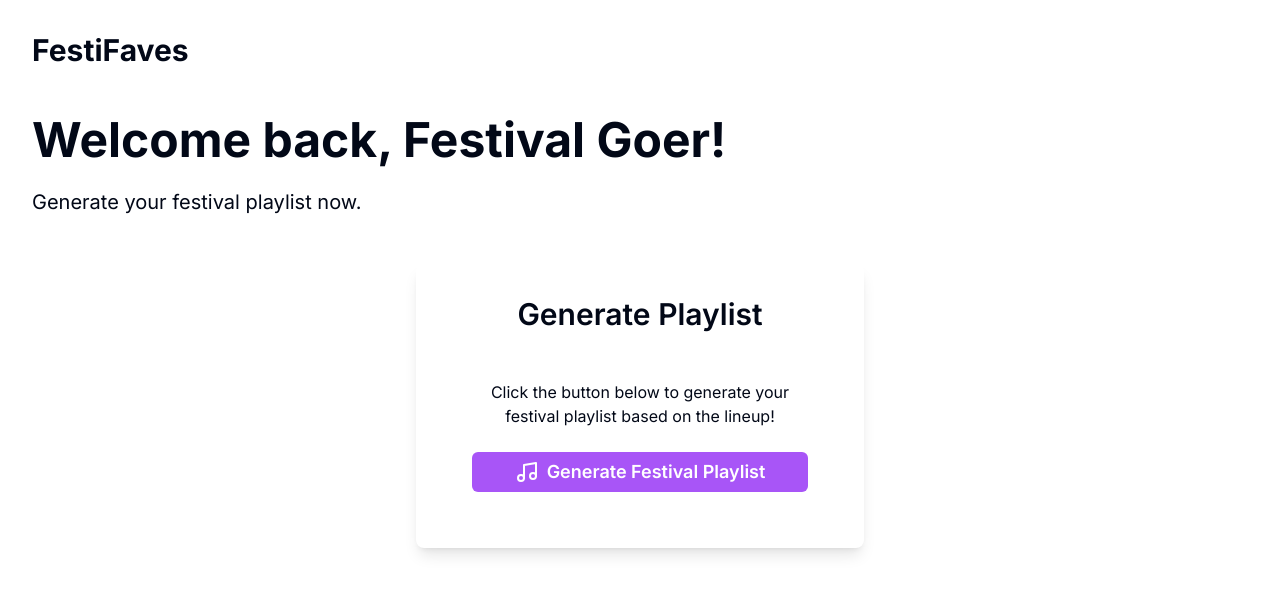
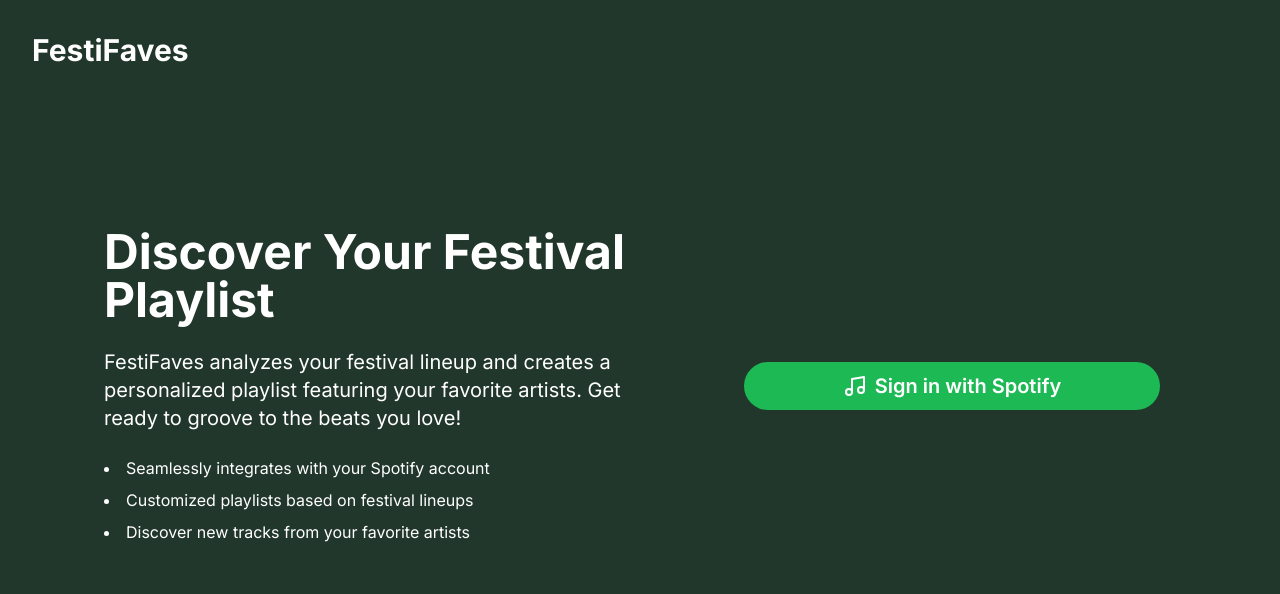
Before and after one commit to jasontech1998/festifaves, a Next.js app: page / in a window 1280 px wide. Shown: the top 594 px of the page. Built offline with nearby package versions, Linux system fonts and the light colour scheme; no server answers.

Commit message:
work on some format styling

```diff
--- a/app/artists/page.tsx
+++ b/app/artists/page.tsx
@@ -1,10 +1,6 @@
 "use client";
 
 import React, { useState, useEffect, useCallback } from "react";
-import { Button } from "@/components/ui/button";
-import { ArrowLeft } from "lucide-react";
-import { useRouter } from "next/navigation";
-import Login from "@/components/Login";
 import { ArtistResult, GetArtists } from "@/lib/actions";
 import Image from "next/image";
 
@@ -13,7 +9,6 @@
   const [isLoading, setIsLoading] = useState(false);
   const [error, setError] = useState<string | null>(null);
   const [hasFetched, setHasFetched] = useState(false);
-  const router = useRouter();
 
   const fetchArtists = useCallback(async () => {
     if (hasFetched) return; // Prevent multiple fetches
@@ -47,47 +42,36 @@
     fetchArtists();
   }, [fetchArtists]);
 
+  const handleCreatePlaylist = () => {
+    console.log(artists);
+    // Implement playlist creation logic here
+    console.log("Creating playlist...");
+  };
+
   return (
-    <div className=" p-8">
-      <header className="mb-12 flex justify-between items-center">
-        <h1 className="text-3xl font-bold">FestiFaves</h1>
-        <Button
-          onClick={() => router.push("/")}
-          variant="ghost"
-          className=" hover:text-purple-800"
-        >
-          <ArrowLeft className="mr-2 h-4 w-4" /> Back to Home
-        </Button>
-      </header>
-
-      <main>
-        <h2 className="text-2xl font-bold mb-6">Artists Found</h2>
-        <p className="text-xl mb-12">
+    <div className="flex flex-col lg:flex-row p-4 lg:p-8 gap-8">
+      <div className="w-full order-2 lg:order-1 lg:w-2/3">
+        <h2 className="text-2xl font-bold mb-4 lg:mb-6">Artists Found</h2>
+        <p className="text-lg lg:text-xl mb-6 lg:mb-12">
           Here are the artists we found in your festival lineup:
         </p>
 
-        <Login />
-
-        {isLoading && <p>Loading artists...</p>}
-        {error && <p className="text-red-500">{error}</p>}
-
         {!isLoading && !error && (
-          <div className="container mx-auto px-4">
-            <div className="grid grid-cols-2 sm:grid-cols-3 md:grid-cols-4 lg:grid-cols-5 gap-4">
+          <div className="grid grid-cols-1 sm:grid-cols-2 md:grid-cols-3 gap-4">
             {artists.map((artist, index) => (
               <a
                 key={artist.id + index}
                 href={artist.profileUrl}
                 target="_blank"
                 rel="noopener noreferrer"
-                  className="flex flex-col items-center p-2 border rounded-lg hover:bg-gray-100 transition duration-300 ease-in-out"
+                className="flex flex-col items-center p-2 border rounded-lg hover:bg-gray-100 hover:text-gray-600 transition duration-300 ease-in-out"
               >
-                  <div className="w-24 h-24 sm:w-32 sm:h-32 md:w-40 md:h-40 relative mb-2">
+                <div className="w-20 h-20 sm:w-24 sm:h-24 md:w-32 md:h-32 lg:w-40 lg:h-40 relative mb-2">
                   <Image
                     src={artist.imageUrl}
                     alt={artist.name}
                     fill
-                      sizes="(max-width: 768px) 100px, 200px"
+                    sizes="(max-width: 640px) 80px, (max-width: 768px) 96px, (max-width: 1024px) 128px, 160px"
                     className="rounded-full"
                   />
                 </div>
@@ -102,9 +86,23 @@
               </a>
             ))}
           </div>
+        )}
       </div>
-        )}
-      </main>
+
+      <div className="w-full order-1 lg:order-2 lg:w-1/3">
+        <div className="bg-white p-6 rounded-lg shadow-md text-black">
+          <h2 className="text-2xl font-bold mb-4">Generate Playlist</h2>
+          <p className="mb-6">
+            Click the button below to create a playlist with your liked songs from these artists!
+          </p>
+          <button
+            onClick={handleCreatePlaylist}
+            className="w-full bg-purple-500 text-white font-bold py-2 px-4 rounded hover:bg-purple-600 transition duration-300"
+          >
+            Create Festival Playlist
+          </button>
+        </div>
+      </div>
     </div>
   );
 }
--- a/app/layout.tsx
+++ b/app/layout.tsx
@@ -3,6 +3,7 @@
 import { SessionProvider } from "@/components/provider";
 import { cn } from "@/lib/utils";
 import "./globals.css";
+import Header from "@/components/Header";
 
 const fontSans = FontSans({
   subsets: ["latin"],
@@ -23,11 +24,14 @@
     <html lang="en">
       <body
         className={cn(
-          "min-h-screen bg-background font-sans antialiased",
+          "min-h-screen bg-[#22372B] text-white font-sans antialiased",
           fontSans.variable
         )}
       >
-        <SessionProvider>{children}</SessionProvider>
+        <Header />
+        <main className="flex-grow">
+          <SessionProvider>{children}</SessionProvider>
+        </main>
       </body>
     </html>
   );
--- a/app/page.tsx
+++ b/app/page.tsx
@@ -1,62 +1,29 @@
-"use client";
-
-import React, { useState } from "react";
-import { Button } from "@/components/ui/button";
-import { Card, CardContent } from "@/components/ui/card";
-import { Music } from "lucide-react";
-import { useRouter } from "next/navigation";
+import React from "react";
+import AuthenticatedAction from "@/components/AuthenticatedAction";
 
 export default function FestiFaves() {
-  const [isLoading, setIsLoading] = useState(false);
-  const router = useRouter();
-
-  const handleGeneratePlaylist = async () => {
-    setIsLoading(true);
-    try {
-      const res = await fetch("/api/ask_ai", { method: "POST" });
-      const data = await res.json();
-      const parsedData = JSON.parse(data.message.content);
-
-      // Store the artists data in localStorage
-      localStorage.setItem('festifaves_artists', JSON.stringify(parsedData.artists));
-
-      // Navigate to the artists page
-      router.push('/artists');
-    } catch (error) {
-      console.error("Error:", error);
-      setIsLoading(false);
-    }
-  };
 
   return (
-    <div className="p-8">
-      <header className="mb-12">
-        <h1 className="text-3xl font-bold">FestiFaves</h1>
-      </header>
+    <div className="flex flex-col md:flex-row items-center justify-center py-32 p-8 gap-12">
+      <div className="md:w-1/2 max-w-xl">
+        <h2 className="text-4xl md:text-5xl font-bold mb-6">
+          Discover Your Festival Playlist
+        </h2>
+        <p className="text-xl mb-6">
+          FestiFaves analyzes your festival lineup and creates a personalized
+          playlist featuring your favorite artists. Get ready to groove to the
+          beats you love!
+        </p>
+        <ul className="list-disc list-inside space-y-2">
+          <li>Seamlessly integrates with your Spotify account</li>
+          <li>Customized playlists based on festival lineups</li>
+          <li>Discover new tracks from your favorite artists</li>
+        </ul>
+      </div>
 
-      <main>
-        <h2 className="text-5xl font-bold mb-6">Welcome back, Festival Goer!</h2>
-        <p className="text-xl mb-12">Generate your festival playlist now.</p>
-
-        <div className="max-w-md mx-auto">
-          <Card className="shadow-lg border-0 overflow-hidden">
-            <CardContent className="p-8">
-              <h3 className="text-3xl font-semibold mb-6 text-center">Generate Playlist</h3>
-              <div className="bg-white bg-opacity-20 p-6 rounded-lg backdrop-filter backdrop-blur-sm">
-                <p className="mb-6 text-center">Click the button below to generate your festival playlist based on the lineup!</p>
-                <Button
-                  onClick={handleGeneratePlaylist}
-                  disabled={isLoading}
-                  className="w-full bg-purple-500 hover:bg-purple-600 text-white py-4 text-lg font-semibold transition-all duration-300 ease-in-out transform hover:scale-105"
-                >
-                  <Music className="mr-2 h-6 w-6" />
-                  {isLoading ? "Generating..." : "Generate Festival Playlist"}
-                </Button>
-              </div>
-            </CardContent>
-          </Card>
-        </div>
-      </main>
+      <div className="md:w-1/2 max-w-md w-full">
+        <AuthenticatedAction />
+      </div>
     </div>
   );
 }
--- /dev/null
+++ b/components/AuthenticatedAction.tsx
@@ -0,0 +1,22 @@
+"use client";
+
+import React from 'react';
+import { useSession } from 'next-auth/react';
+import Login from '@/components/Login';
+import UploadFestivalButton from '@/components/UploadFestivalButton';
+
+const AuthenticatedAction: React.FC = () => {
+  const { data: session, status } = useSession();
+
+  if (status === 'loading') {
+    return <div>Loading...</div>;
+  }
+
+  if (!session) {
+    return <Login />;
+  }
+
+  return <UploadFestivalButton />;
+};
+
+export default AuthenticatedAction;
--- /dev/null
+++ b/components/Header.tsx
@@ -0,0 +1,16 @@
+import React from 'react';
+import Link from 'next/link';
+
+const Header: React.FC = () => {
+  return (
+    <header className="p-8">
+      <nav>
+        <Link href="/" className="text-3xl font-bold text-white hover:text-gray-300 transition-colors">
+          FestiFaves
+        </Link>
+      </nav>
+    </header>
+  );
+};
+
+export default Header;
--- a/components/Login.tsx
+++ b/components/Login.tsx
@@ -1,23 +1,19 @@
 "use client";
 
-import { useSession, signIn, signOut } from "next-auth/react";
+import { signIn } from "next-auth/react";
 import { Button } from "@/components/ui/button";
+import { Music } from "lucide-react";
 
 export default function Login() {
-  const { data: session } = useSession();
-  if (session) {
-    return (
-      <div className="m-4 flex flex-col">
-        <p> Signed in as {session.user?.email}</p>
-        <Button className="m-4" onClick={() => signOut()}>
-          Sign Out
-        </Button>
-      </div>
-    );
-  }
   return (
     <div className="m-4 flex flex-col">
-      <Button onClick={() => signIn()}>Sign in</Button>
+      <Button
+        className="w-full bg-[#1DB954] hover:bg-[#1ed760] text-white py-6 text-xl font-semibold transition-all duration-300 ease-in-out transform hover:scale-105 rounded-full flex items-center justify-center"
+        onClick={() => signIn()}
+      >
+        <Music className="mr-2 h-6 w-6" />
+        Sign in with Spotify
+      </Button>
     </div>
   );
 }
--- /dev/null
+++ b/components/UploadFestivalButton.tsx
@@ -0,0 +1,49 @@
+import React, { useState } from "react";
+import { useRouter } from "next/navigation";
+import { Music } from "lucide-react";
+
+const UploadFestivalButton: React.FC = () => {
+  const [isLoading, setIsLoading] = useState(false);
+  const router = useRouter();
+
+  const handleGeneratePlaylist = async () => {
+    setIsLoading(true);
+    try {
+      const res = await fetch("/api/ask_ai", { method: "POST" });
+      const data = await res.json();
+      const parsedData = JSON.parse(data.message.content);
+
+      localStorage.setItem(
+        "festifaves_artists",
+        JSON.stringify(parsedData.artists)
+      );
+
+      router.push("/artists");
+    } catch (error) {
+      console.error("Error:", error);
+    } finally {
+      setIsLoading(false);
+    }
+  };
+
+  return (
+    <div className="bg-white rounded-lg shadow-lg p-6 max-w-md w-full">
+      <h3 className="text-3xl font-semibold mb-4 text-center text-gray-800">
+        Generate Artists
+      </h3>
+      <p className="mb-6 text-center text-gray-600">
+        Click the button below to get all the artists in the festival lineup!
+      </p>
+      <button
+        onClick={handleGeneratePlaylist}
+        disabled={isLoading}
+        className="w-full bg-purple-500 hover:bg-purple-600 text-white py-3 px-4 rounded-full text-lg font-semibold transition-all duration-300 ease-in-out transform hover:scale-105 flex items-center justify-center"
+      >
+        <Music className="mr-2 h-5 w-5" />
+        {isLoading ? "Generating..." : "Generate Artists"}
+      </button>
+    </div>
+  );
+};
+
+export default UploadFestivalButton;
```
Lines whose indentation alone changed are shown as unchanged.
